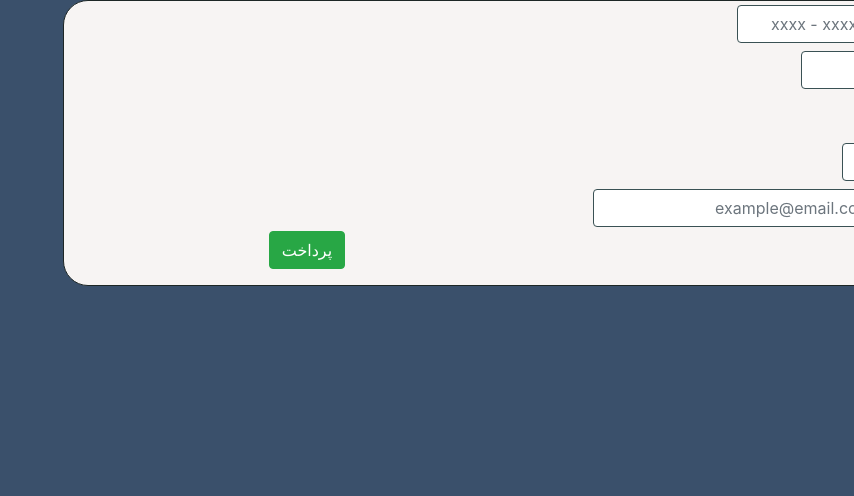
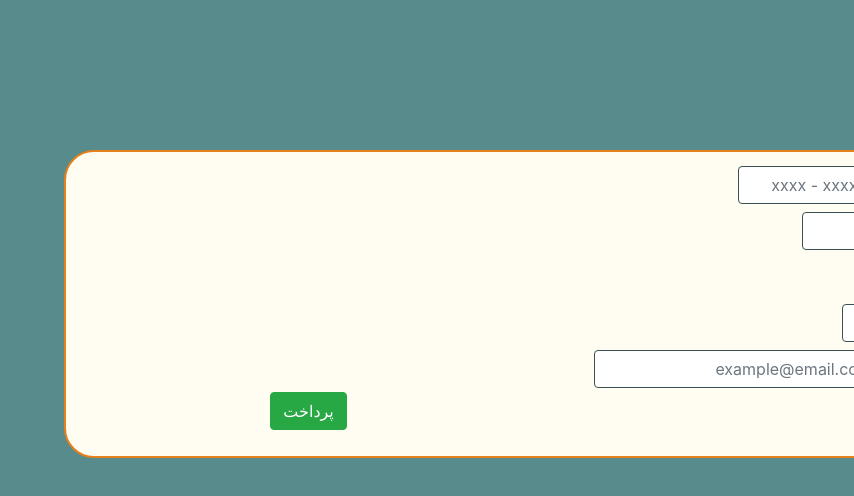
Before and after one commit to SharonAdm/onlinePaymentPage, a React (Create React App) app: page / in a window 1280 px wide. Shown: the top 496 px of the page, without its empty margins (426-1280 px from the left). Built offline with nearby package versions, Linux system fonts and the light colour scheme.

Commit message:
Styled the error messages and changed the colors a bit!

```diff
--- a/src/style.css
+++ b/src/style.css
@@ -18,7 +18,7 @@ body {
   direction: ltr;
 }
 
-#seperator{
+#seperator {
   float: right;
   margin: 4px;
 }
@@ -44,19 +44,30 @@ body {
   direction: ltr;
 }
 
+#errorMessage {
+  color: #FF2E1C;
+  direction: rtl;
+  text-align: right;
+  font-size: small;
+  margin: 4px;
+  font-weight: bold;
+}
+
 ::placeholder {
   text-align: center;
 }
- .container{
-   border: #1d2625 1px solid;
-   border-radius: 25px;
-   background-color: #F7F4F3;
- }
+.container {
+  border: #E5801B 2px solid;
+  border-radius: 30px;
+  background-color: #FFFCF2;
+  margin-top: 150px;
+  padding: 10px;
+}
 
- .App{
-   background-color: #3A506B;
- }
+.App {
+  background-color: #588B8B;
+}
 
- html{
-   background-color: #3A506B;
- }
+html {
+  background-color: #588B8B;
+}
```
